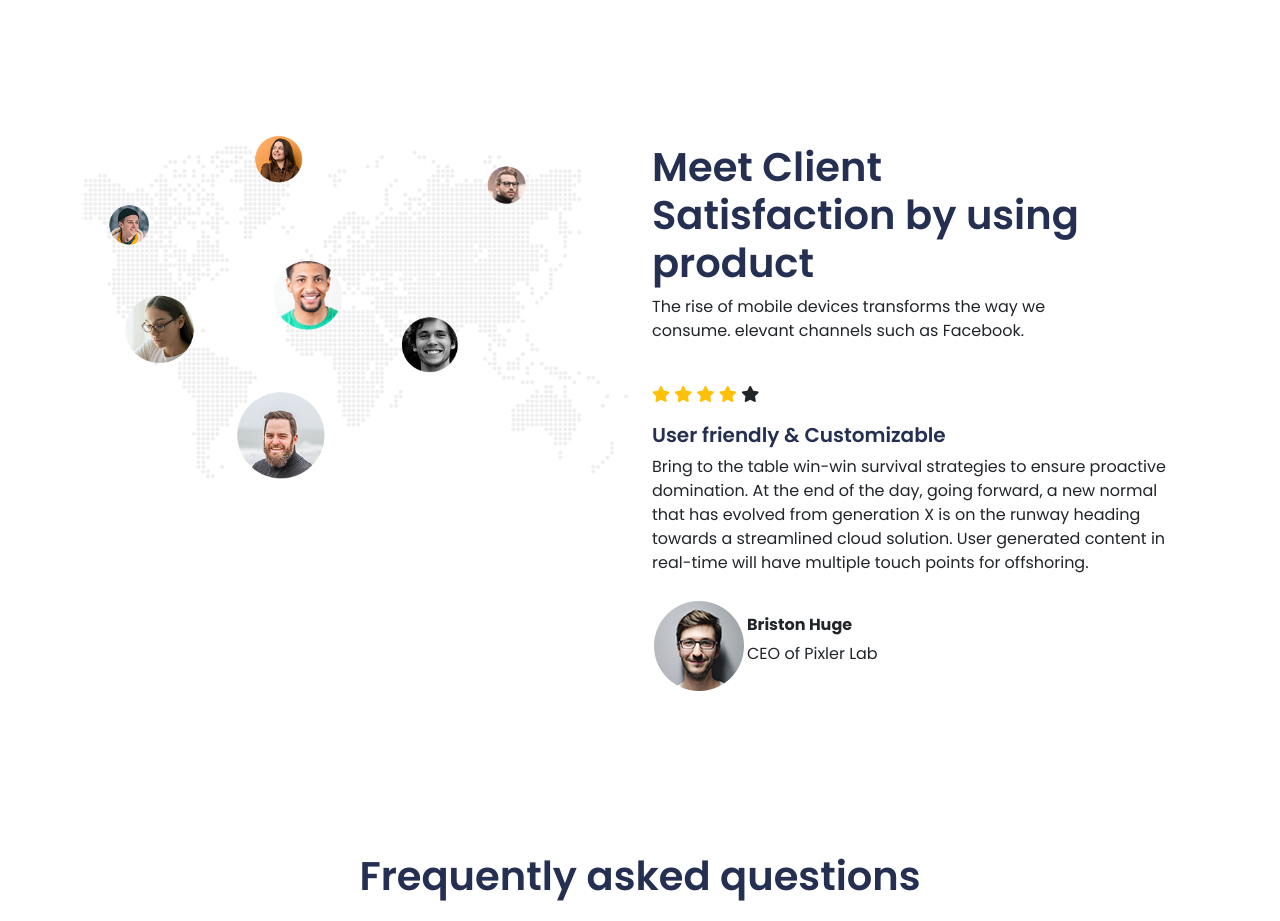
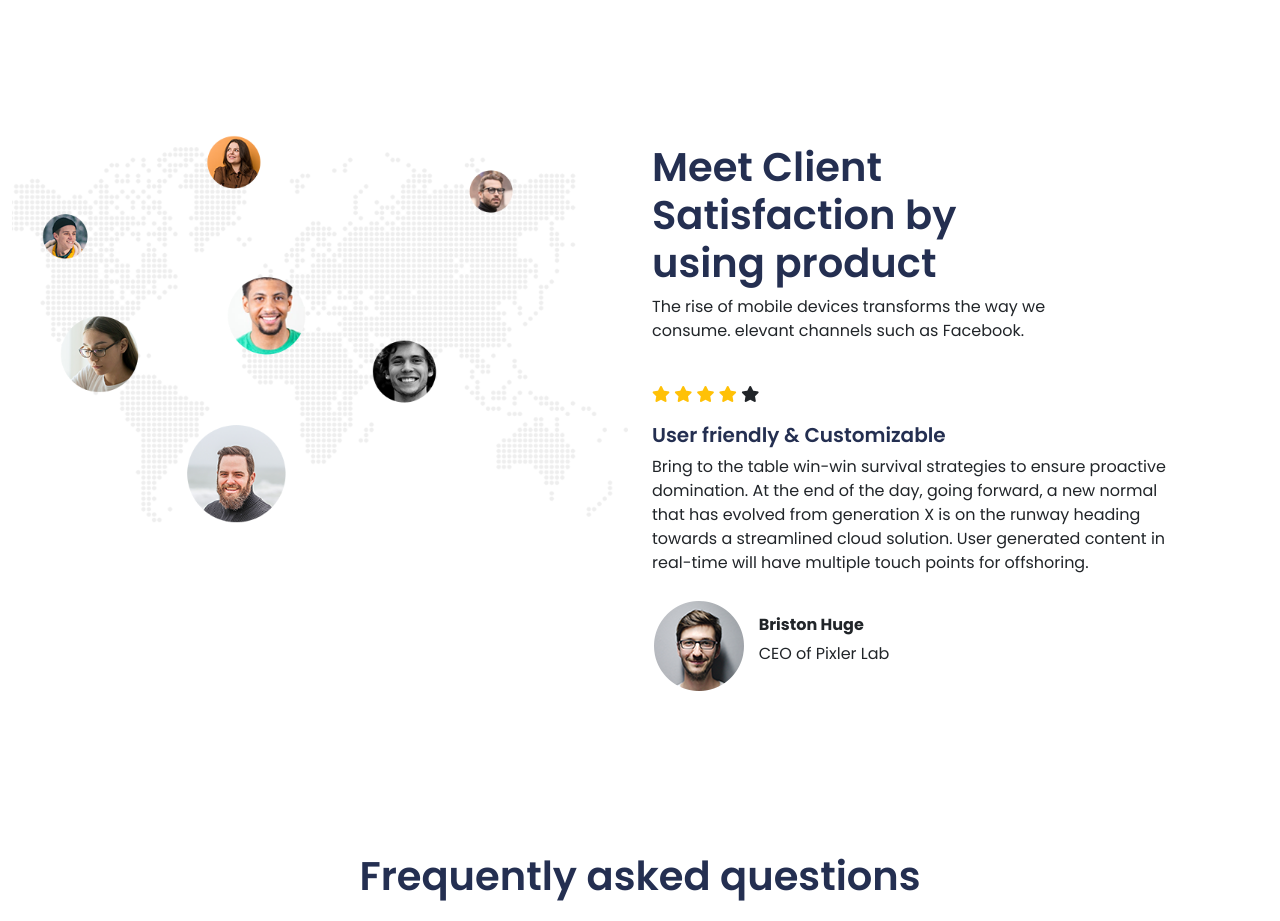
Before and after one commit to SR0sohan/App-Lab, a plain HTML site: page index.html in a window 1280 px wide. Shown: the part 7140-8061 px from the top of the page. Drawn offline with nearby package versions, Linux system fonts and the light colour scheme.

Commit message:
eleventh

```diff
--- a/css/style.css
+++ b/css/style.css
@@ -353,10 +353,13 @@ header{
     color: #242f51;
     font-weight: 600;
     font-size: 40px;
-    width: 80%;
+    width: 66%;
+}
+.test-text p{
+    width: 65%;
 }
 .sld p{
-    width: 97%;
+    width: 84%;
     font-size: 16px;
 }
 .testimonial{
--- a/index.html
+++ b/index.html
@@ -422,14 +422,14 @@
 
     <!-- testimonial section starts here -->
     <section class="testimonial">
-      <div class="container">
+      <div class="container-fluid">
         <div class="row">
           <div class="col-lg-6">
              <img src="image/testimonial-left-image.png" class="img-fluid" alt="">
           </div>
           <div class="col-lg-6 mt-2 test-text">
             <h2>Meet Client Satisfaction by using product</h2>
-            <p class="w-75">The rise of mobile devices transforms the way we consume.
+            <p>The rise of mobile devices transforms the way we consume.
               elevant channels such as Facebook.</p>
               <div class="owl-carousel owl-theme sys_sec">
                 <div class="item">
```
